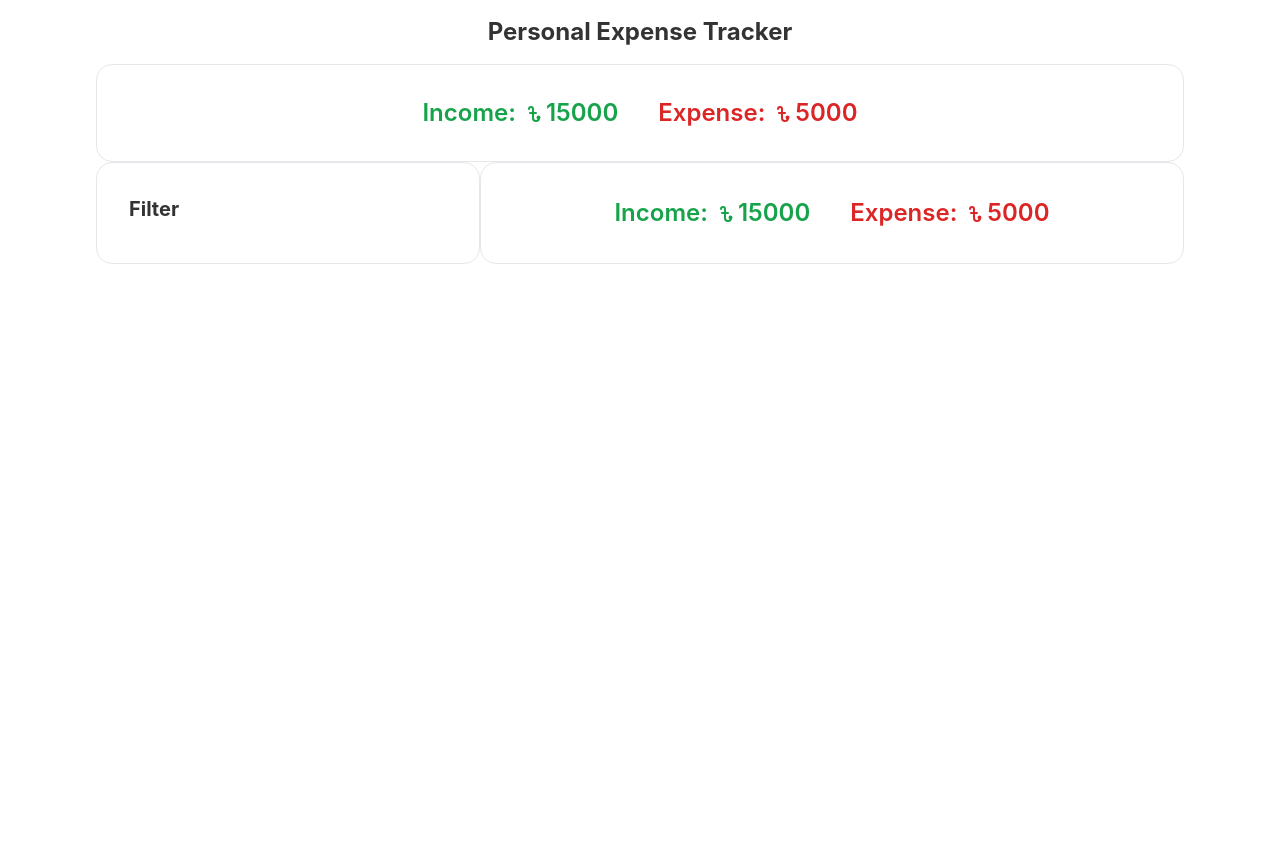
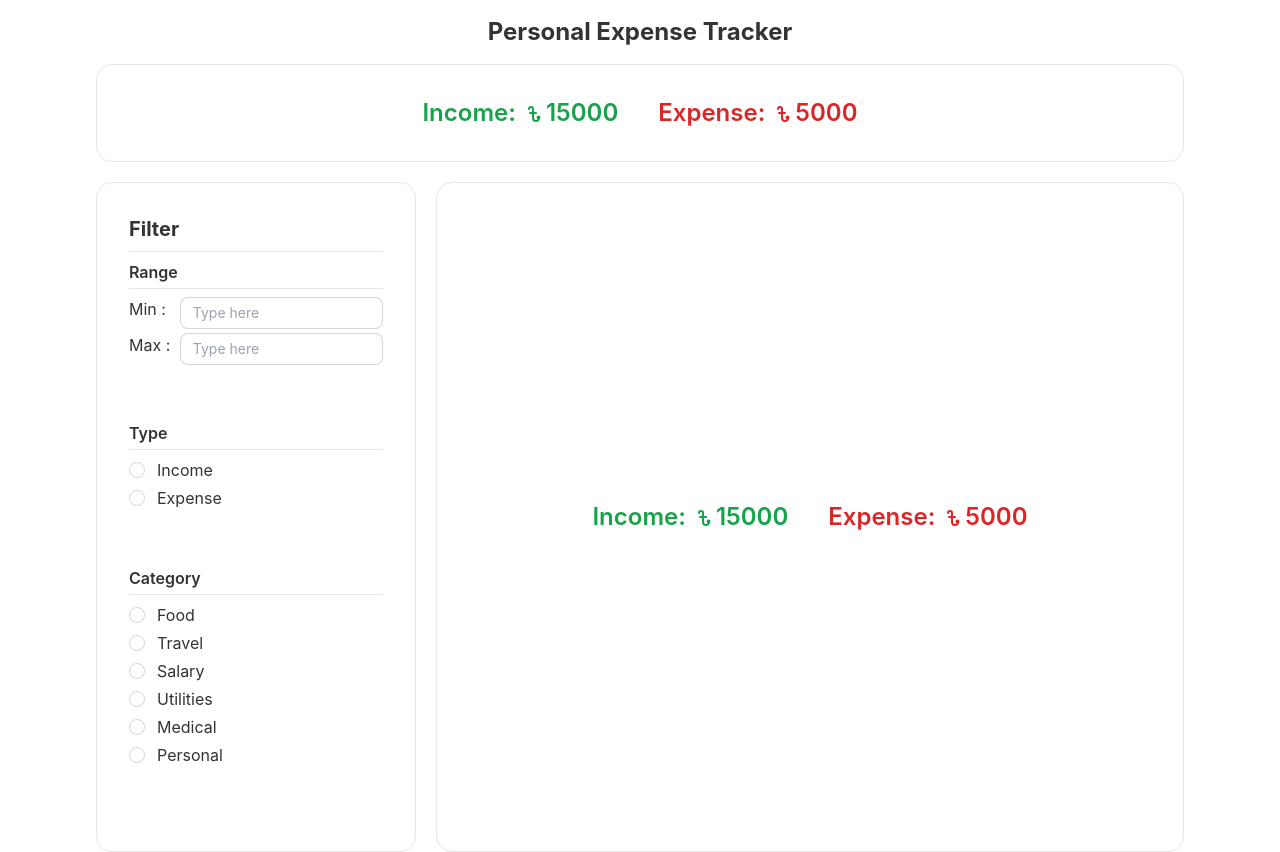
Before and after one commit to SohagSagar/personal-expense-tracker-with-react-js, a React (Create React App) app: page / in a window 1280 px wide. Before the commit the page ends 800 px from the top, so only its background shows below. Built offline with nearby package versions, Linux system fonts and the light colour scheme.

Commit message:
filter ui created

```diff
--- a/src/Components/BodyComponent.js
+++ b/src/Components/BodyComponent.js
@@ -7,7 +7,7 @@ const BodyComponent = () => {
 
 
     return (
-        <div className='body-container'>
+        <div className='body-container gap-5 mt-5'>
 
             <Filters/>
 
--- a/src/Components/Filters.js
+++ b/src/Components/Filters.js
@@ -2,17 +2,74 @@ import React from 'react';
 
 const Filters = () => {
     return (
-        <div class="card w-96 bg-base-100 border">
-                <div class="card-body">
-                    <h2 class="text-start text-xl font-bold">Filter</h2>
+        <div class="card w-80 bg-base-100 border">
+            <div class="card-body">
+                <h2 class="text-start text-xl font-bold">Filter</h2><hr />
 
-                    {/* filter by range */}
-                    <div>
+                {/* filter by range */}
+                <div className='pb-12'>
+                    <h4 className='text-md font-semibold pb-1'>Range</h4><hr className='pb-2' />
+                    <div className='flex justify-between pb-1'>
+                        <p>Min : </p>
+                        <input type="text" placeholder="Type here" class="input input-bordered input-sm w-4/5 max-w-xs" />
+                    </div>
+                    <div className='flex justify-between '>
+                        <p>Max : </p>
+                        <input type="text" placeholder="Type here" class="input input-bordered input-sm w-4/5 max-w-xs" />
+                    </div>
+                </div>
 
+                {/* filter by type */}
+                <div className='pb-12'>
+                    <h4 className='text-md font-semibold pb-1'>Type</h4><hr className='pb-2' />
+                    <div className='flex justify-between items-center pb-1'>
+                        <input type="checkbox" class="checkbox checkbox-xs mr-3" />
+                        <p>Income </p>
+                    </div>
+                    <div className='flex justify-between items-center'>
+                        <input type="checkbox" class="checkbox checkbox-xs mr-3" />
+                        <p>Expense </p>
+                    </div>
+                </div>
+
+                {/* filter by category */}
+                <div className='pb-12'>
+                    <h4 className='text-md font-semibold pb-1'>Category</h4><hr className='pb-2' />
+
+                    <div className='flex justify-between items-center pb-1'>
+                        <input type="checkbox" class="checkbox checkbox-xs mr-3" />
+                        <p>Food </p>
+                    </div>
+
+                    <div className='flex justify-between items-center pb-1'>
+                        <input type="checkbox" class="checkbox checkbox-xs mr-3" />
+                        <p>Travel </p>
+                    </div>
+
+                    <div className='flex justify-between items-center pb-1'>
+                        <input type="checkbox" class="checkbox checkbox-xs mr-3" />
+                        <p>Salary </p>
+                    </div>
+
+                    <div className='flex justify-between items-center pb-1'>
+                        <input type="checkbox" class="checkbox checkbox-xs mr-3" />
+                        <p>Utilities </p>
+                    </div>
+
+                    <div className='flex justify-between items-center pb-1'>
+                        <input type="checkbox" class="checkbox checkbox-xs mr-3" />
+                        <p>Medical </p>
+                    </div>
+
+                    <div className='flex justify-between items-center pb-1'>
+                        <input type="checkbox" class="checkbox checkbox-xs mr-3" />
+                        <p>Personal </p>
                     </div>
 
                 </div>
+
             </div>
+        </div>
     );
 };
 
```
